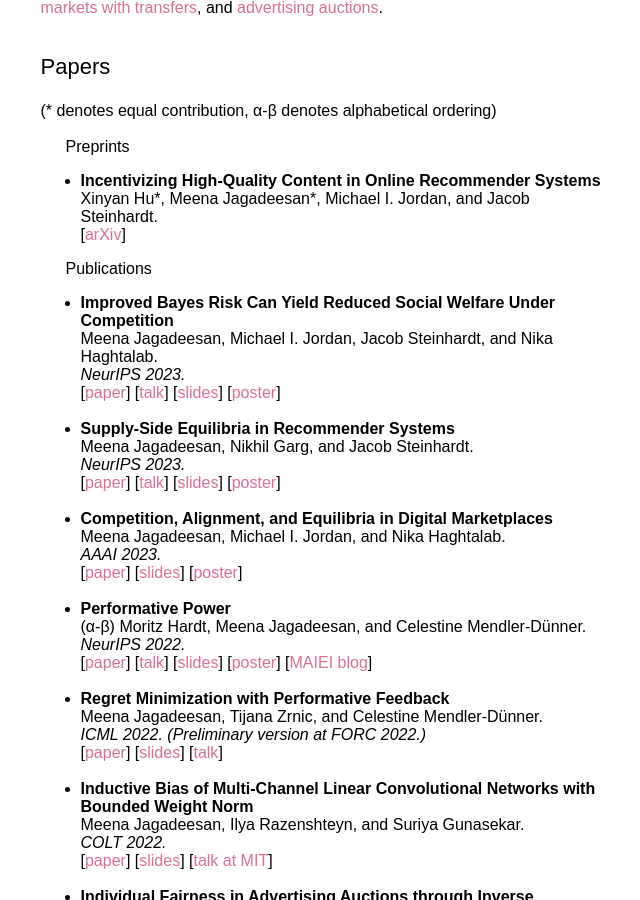
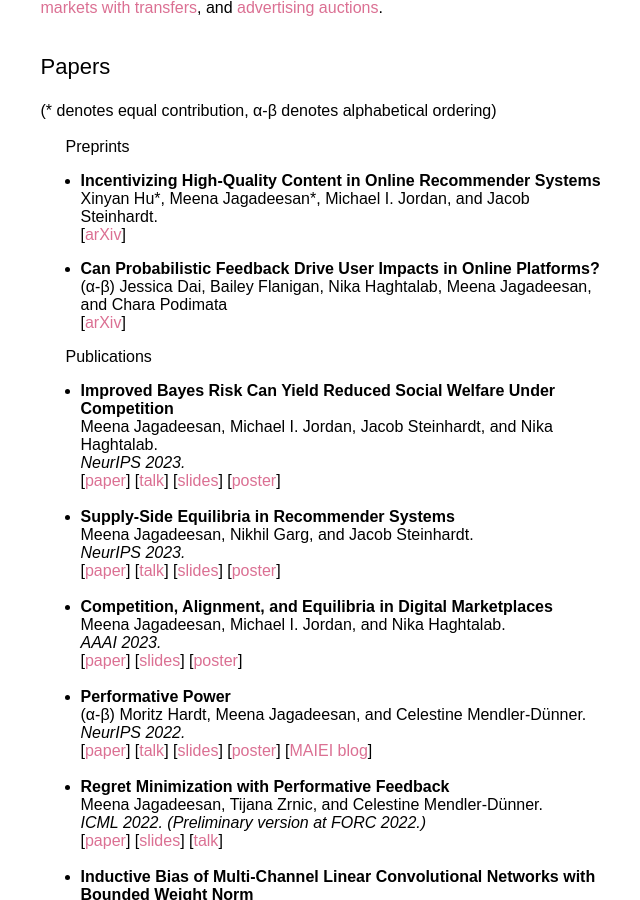
Before and after one commit to mjagadeesan/mjagadeesan.github.io, a Jekyll site: the page built from index.html, in a window 1280 px wide and 900 px high, scrolled down 637 px. Shown: the whole window, without its empty margins (412-1052 px from the left). Built offline with Jekyll 4.4.1, drawn with Linux system fonts in a browser that asks for light colours; some web fonts are replaced.

Commit message:
added paper

```diff
--- a/index.html
+++ b/index.html
@@ -25,6 +25,11 @@ layout: default
 	<li><b><span>Incentivizing High-Quality Content in Online Recommender Systems</span></b><br>
 	Xinyan Hu<span style="font-family:Arial">*</span>, Meena Jagadeesan<span style="font-family:Arial">*</span>, Michael I. Jordan, and Jacob Steinhardt.<br>
 	[<a href=https://arxiv.org/abs/2306.07479>arXiv</a>]<br></li>
+    </ul>
+    <ul>
+	<li><b><span>Can Probabilistic Feedback Drive User Impacts in Online Platforms?</span></b><br>
+	(α-β) Jessica Dai, Bailey Flanigan, Nika Haghtalab, Meena Jagadeesan, and Chara Podimata<br>
+	[<a href=https://arxiv.org/abs/2401.05304>arXiv</a>]<br></li>
     </ul>
     <span style='font-weight:500;margin-left: 25px;font-size:18'>Publications</span><br>
 	<ul>
```
